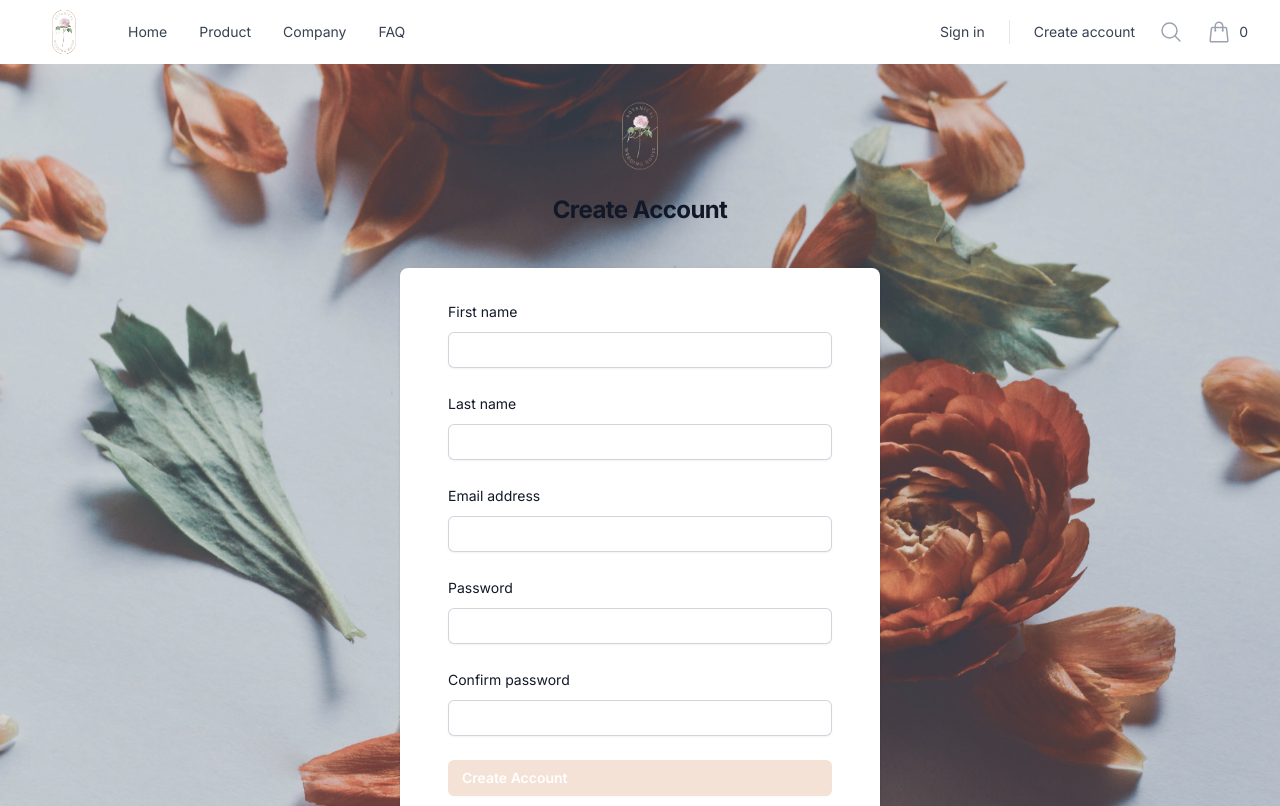
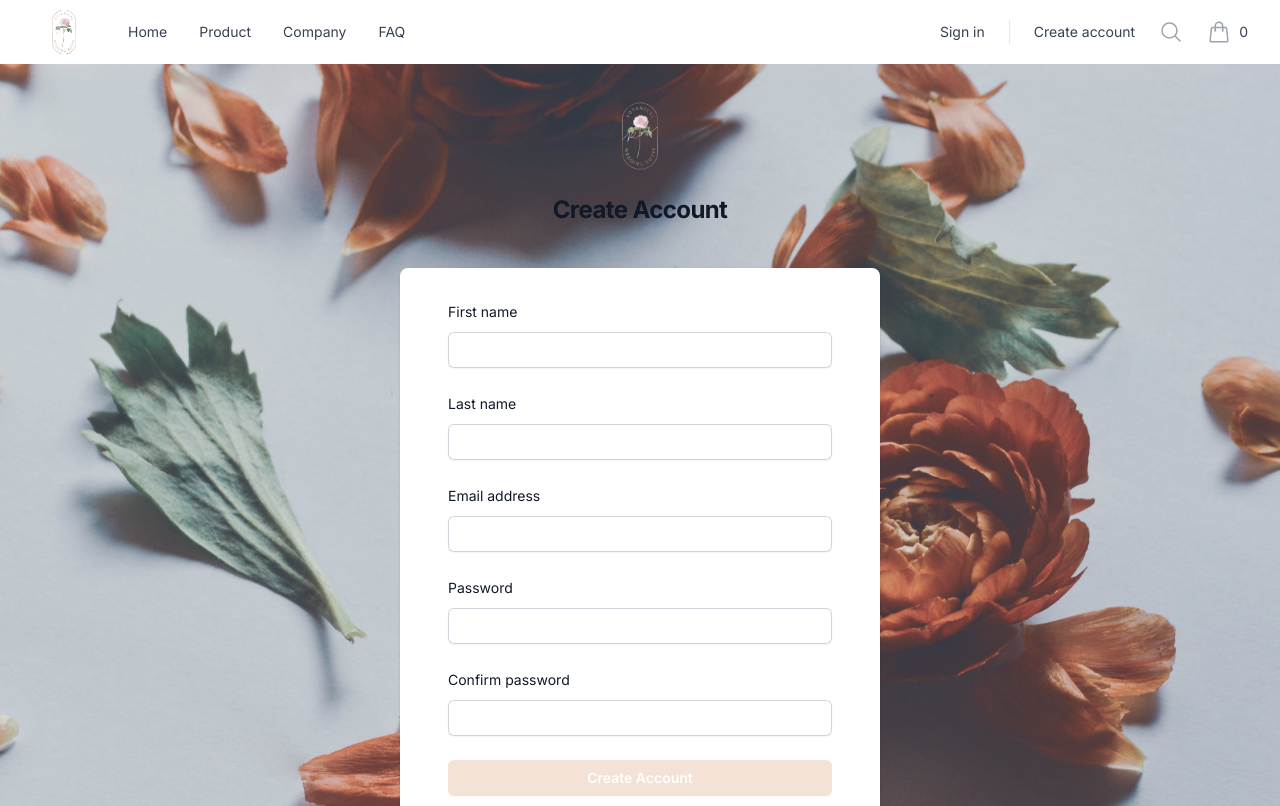
Before and after one commit to billychen0894/florist-ecommerce-app, a Next.js app: page /auth/signup in a window 1280 px wide. Shown: the top 806 px of the page. Built offline with nearby package versions, Linux system fonts and the light colour scheme; no server answers.

Commit message:
fix: signUp button label center

```diff
--- a/components/Auth/SignUpForm.tsx
+++ b/components/Auth/SignUpForm.tsx
@@ -320,7 +320,7 @@ function SignUpForm() {
           <Button
             type="submit"
             className={cn(
-              'flex w-full justify-centerpx-3 py-1.5 leading-6 cursor-pointer',
+              'flex w-full justify-center px-3 py-1.5 leading-6 cursor-pointer',
               {
                 'opacity-50 cursor-not-allowed': isSubmitting || !isValid,
               }
```
